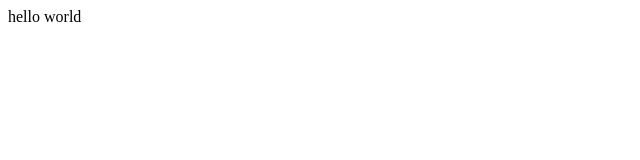
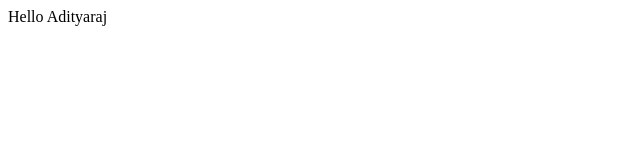
Before and after one commit to Adityaraj-cyber/Adityaraj-Dem, a plain HTML site: page index.html in a window 1280 px wide. Shown: the full height of the page, 0-640 px from the left. Drawn offline with Linux system fonts and the light colour scheme.

```diff
--- a/index.html
+++ b/index.html
@@ -1 +1 @@
-<p> hello world</p>
+<p> Hello Adityaraj</p>
```
Also changed, not shown: 1 other file.
